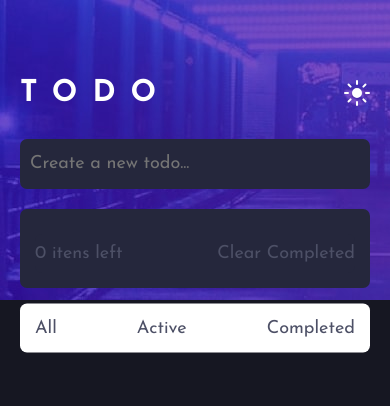
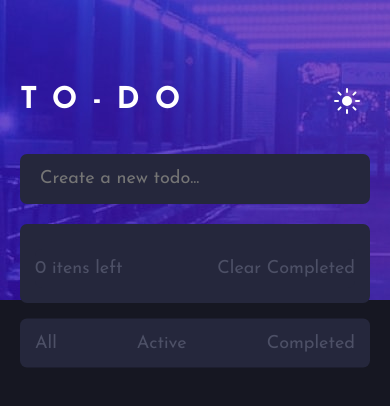
Before and after one commit to andykallian/todo-list, a plain HTML site: page index.html in a window 390 px wide. Both pictures are taken after a click on the picture 357 px from the left and 93 px from the top of the page. Drawn offline with Linux system fonts and the light colour scheme.

Commit message:
add js funcionalities5

```diff
--- a/index.html
+++ b/index.html
@@ -16,10 +16,10 @@
 
     <div class="logo">
       <div class="icons">
-        <h1>TODO</h1>
+        <h1>TO-DO</h1>
         <img id="mode" class="light" src="images/icon-moon.svg" alt="dark-mode">
       </div>
-      <input id="mission" type="text" placeholder="Create a new todo...">
+      <input id="mission" type="text" maxlength = "25" placeholder="Create a new todo...">
     </div>
 
     <div class="todo">
--- a/index.js
+++ b/index.js
@@ -11,6 +11,7 @@ const pList = document.getElementsByClassName('plist')
 const checklist = document.getElementsByClassName('checklist')
 const todo = document.querySelector('.todo')
 const action = document.querySelector('.action')
+const mobileDiv = document.querySelector('.options-mobile')
 
 
 
@@ -20,6 +21,7 @@ function turnDark(){
   inputSelection.classList.add('dark-mode-mission')
   todo.classList.add('dark-mode-todo')
   action.classList.add('dark-mode-action')
+  mobileDiv.classList.add('options-mobile-dark')
 
   if(pList.length > 0){
     for(let i = 0; i < pList.length; i++){
@@ -42,6 +44,7 @@ function turnLight(){
   inputSelection.classList.remove('dark-mode-mission')
   todo.classList.remove('dark-mode-todo')
   action.classList.remove('dark-mode-action')
+  mobileDiv.classList.remove('options-mobile-dark')
 
 
   if(pList.length > 0){
--- a/style.css
+++ b/style.css
@@ -4,7 +4,7 @@
 :root{
   /* Primary Colors */
   --Bright-Blue: hsl(220, 98%, 61%);
-  --Check-Background: linear-gradient hsl(192, 100%, 67%) to hsl(280, 87%, 65%);
+  --Check-Background: linear-gradient(hsl(192, 100%, 67%),  hsl(280, 87%, 65%));
 
 
   /* Light Theme */
@@ -47,9 +47,7 @@
 html {
   /* chrome://flags/#smooth-scrolling */
   scroll-behavior: smooth;
-
 }
-
 
 
 body{
@@ -69,7 +67,6 @@ body{
   background-color: var(--Very-Light-Grayish-Blue);
 
   transition: background-color .3s ease-in-out;
-  transition: background-image .3s ease-in-out;
 }
 
 .container{
@@ -77,7 +74,6 @@ body{
   padding: 1rem;
   position: relative;
   top: 9%;
-
 }
 
 .logo{
@@ -104,14 +100,11 @@ body{
 
 .icons img{
   cursor: pointer;
+  padding: 1rem;
 }
 
 
-
-
-
 .list{
-
   display: flex;
   flex-direction: column;
   margin-bottom: 1rem;
@@ -139,8 +132,6 @@ body{
   transition: color .3s ease-in-out;
 }
 
-
-
 .noChecked{
   width: 2rem;
   height: 2rem;
@@ -158,8 +149,6 @@ body{
   cursor: pointer;
 }
 
-
-
 .cross{
   cursor: pointer;
   opacity: 0;
@@ -174,7 +163,8 @@ body{
 #mission{
   width: 100%;
   height: 5rem;
-  padding: 1rem;
+  padding: 1rem 2rem;
+
 
   border-radius: .7rem;
 
@@ -184,12 +174,9 @@ body{
   transition: background-color .3s ease-in-out;
 }
 
-
 #mission .todo{
   box-shadow: 5px 5px 15px 5px rgb(0 0 0 / 0.27);
 }
-
-
 
 .todo{
   background-color: #fff;
@@ -231,8 +218,6 @@ body{
   color: var(--Bright-Blue);
   transition: color .3s ease-in-out;
 }
-
-
 
 
 /* DARK MODE */
@@ -297,6 +282,13 @@ body{
     transform: translate(-50%, -50%);
 
     border-radius: .7rem;
+
+    transition: background-color .3s ease-in-out;
+  }
+
+  .options-mobile-dark{
+    background-color: var(--Very-Dark-Desaturated-Blue);
+    transition: background-color .3s ease-in-out;
   }
 
   .options-mobile p:hover{
```
